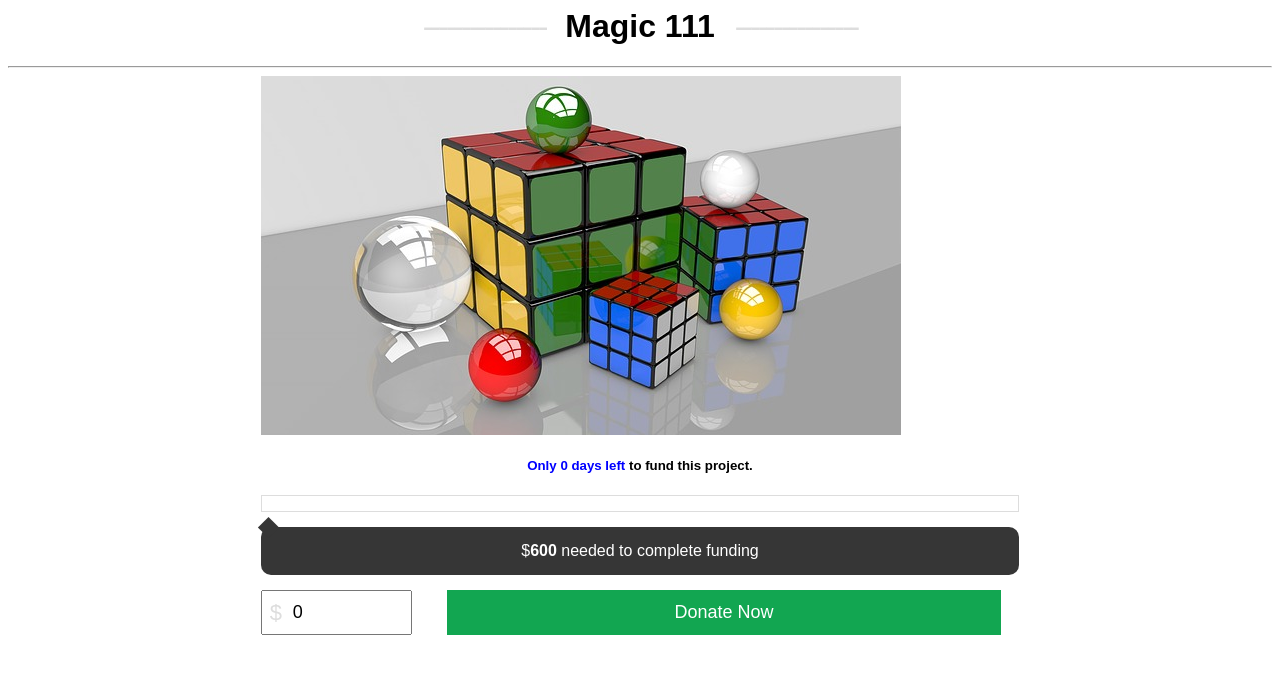
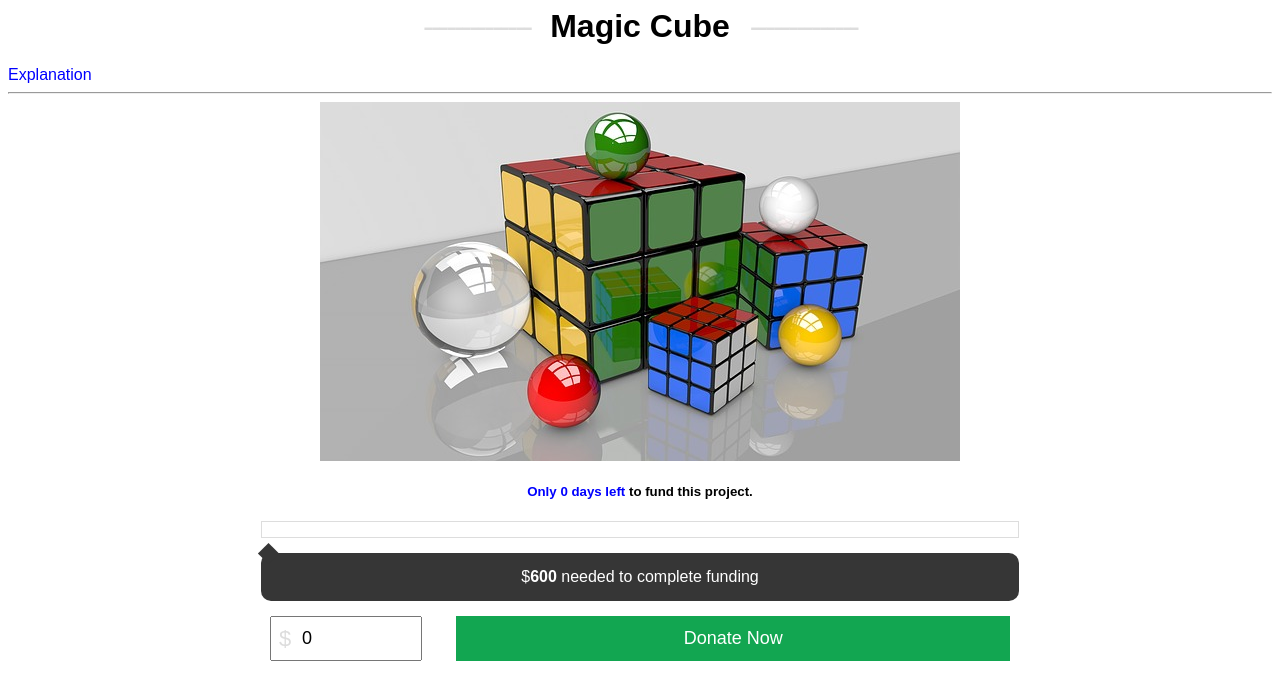
Before and after one commit to slewin419/magic-cube, a website: page index.html in a window 1280 px wide. Shown: the top 682 px of the page. Drawn offline with nearby package versions, Linux system fonts and the light colour scheme; files that its build step writes are made by us from their sources.

Commit message:
finished

```diff
--- a/index.html
+++ b/index.html
@@ -6,11 +6,12 @@
 <body>
 <div id="app">
     <header>
-        <h1 class="title">Magic 111</h1>
+        <h1 class="title">Magic Cube</h1>
+        <a href="explanation.html" style="color: blue">Explanation</a>
         <hr/>
     </header>
     <main>
-        <div class="card">
+        <div class="card text-center">
             <img alt="Cubes" class="card-img" src="magic-cube.jpg"/>
             <div class="card-content">
                 <h5 class="text-center"><span class="txt-blue">
--- a/index.scss
+++ b/index.scss
@@ -251,7 +251,7 @@ main {
   background: white;
   text-align: center;
   &:after, &:before {
-    content: '----------------';
+    content: '--------------';
     letter-spacing: -3px;
     padding: 0 20px;
     font-weight: 100;
```
Also changed, not shown: explanation.html (added, +19 -0 lines), dist/index.js, index.css.
